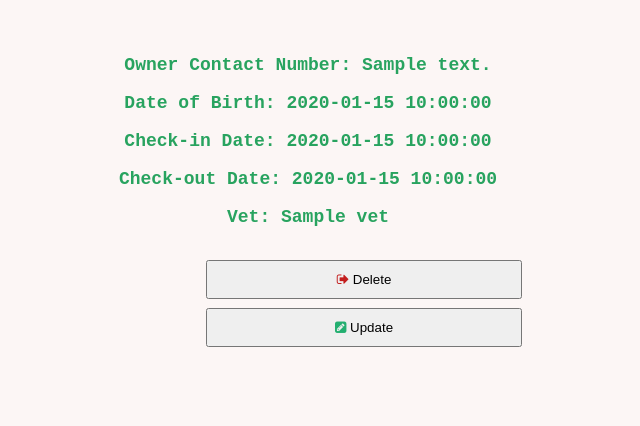
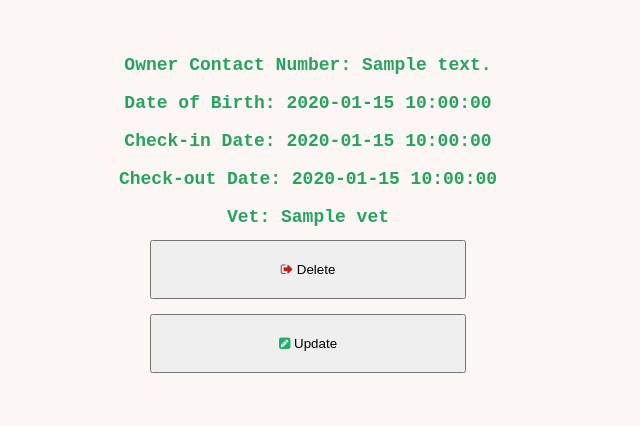
Before and after one commit to kcaj21/Python_Project_Vet_v2, a Flask app: page /animals/1 in a window 1280 px wide; the page is wider, and only the part inside the window is pictured. Shown: the part 384-810 px from the top of that part, without its empty margins (332-972 px from the left). Before the commit the page ends 731 px from the top of that part, so only its background shows below. Run offline with Flask 3, Linux system fonts and the light colour scheme; a database or web service that is not in the repository returns one stand-in record (values such as "Sample title"); some libraries are stand-ins or nearby versions.

Commit message:
changed css margins to fix scaling problem

```diff
--- a/static/style.css
+++ b/static/style.css
@@ -161,24 +147,25 @@ input[type=date] {
     text-align: center;
 }
 
-.delete_btn {
-    width: 25%;
-    padding: 10px;
-    margin: -20px 530px;
+.final_delete_btn {
+    margin: -5px 0px;
+    width: 50%;
+    padding: 20px;
+
+
 
 }
 
-.update_btn {
-    width: 25%;
-    padding: 10px;
-    margin: 20px 530px;
+.final_update_btn {
+    margin: 20px 0px;
+    width: 50%;
+    padding: 20px;
 
 }
 
 .vet_name {
-    margin: 0px 300px;
+    margin: auto;
     width: 50%;
-    /* border: 4px solid #28a35f; */
     padding: 25px;
     font-family: 'Courier New', Courier, monospace;
     font-weight: 800;
--- a/templates/animals/show.html
+++ b/templates/animals/show.html
@@ -13,14 +13,14 @@
     <p>Check-in Date: {{animal.check_in_date}}</p>
     <p>Check-out Date: {{animal.check_out_date}}</p>
     <p>Vet: {{animal.vet.name}}</p>
+
+
+    <form class="delete_animal" action="/animals/{{animal.id}}/delete" method="post">
+        <button class="final_delete_btn"><i class="fa fa-sign-out" style="color:rgb(195, 29, 29)"></i> Delete</button>
+    </form>
+
+    <form class="update_animal" action="/animals/{{animal.id}}/update" method="get">
+        <button class="final_update_btn"><i class="fa fa-pencil-square" style="color:rgb(35, 175, 112)"></i> Update</button>
+    </form>
 </div>
-
-<form class="delete_animal" action="/animals/{{animal.id}}/delete" method="post">
-    <button class="delete_btn"><i class="fa fa-sign-out" style="color:rgb(195, 29, 29)"></i> Delete</button>
-</form>
-
-<form class="update_animal" action="/animals/{{animal.id}}/update" method="get">
-    <button class="update_btn"><i class="fa fa-pencil-square" style="color:rgb(35, 175, 112)"></i> Update</button>
-</form>
-
 {% endblock %}
--- a/templates/animals/update.html
+++ b/templates/animals/update.html
@@ -50,9 +50,11 @@
             </option>
             {% endfor %}
         </select>
+    <div>
+        <button class="update_animal_btn" type="submit">Update Animal</button>
     </div>
+</div>
 
-<button class="update_animal_btn" type="submit">Update Animal</button>
 
 </form>
 
--- a/templates/animals/vets.html
+++ b/templates/animals/vets.html
@@ -2,16 +2,14 @@
 
 {% block content %}
 
-<hr>
 
 {% for vet in all_vets %}
 
 <div class="vet_name">
-    <p>Name: {{vet.name}}</p>
+    <p>{{vet.name}}</p>
 </div>
 
 <div class="vet_bio">
-    <p>Bio: </p>
     <p>{{vet.description}}</p>
 </div>
 
```
Also changed, not shown: other parts of static/style.css (+22 -22 lines), db/vet_database.sql (+7 -1 lines).
